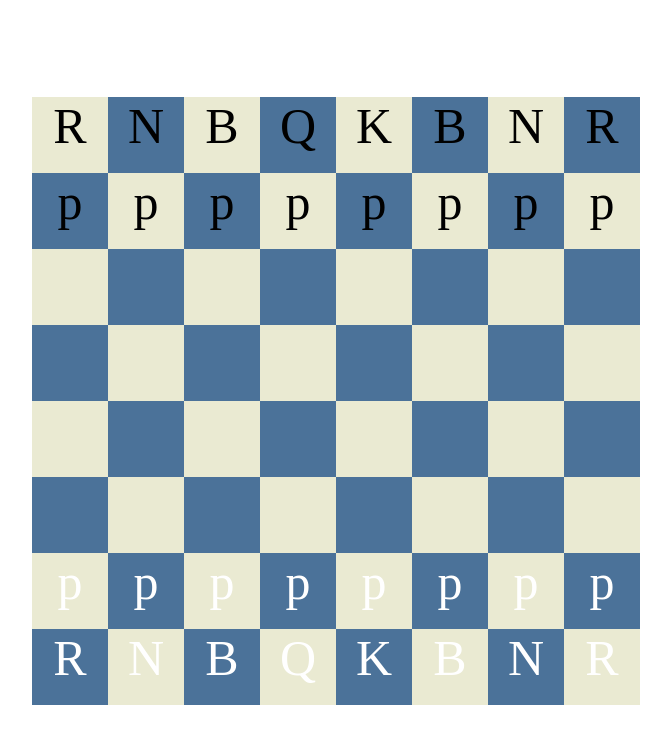
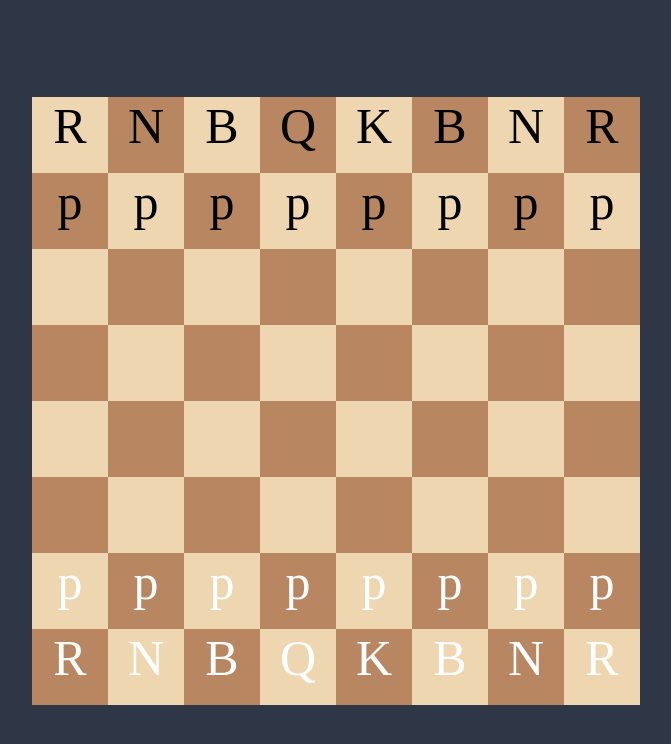
Before and after one commit to IgrisBRC/chesslol, a website: page public/index.html in a window 1280 px wide. Shown: the whole page, without its empty margins (305-976 px from the left). Drawn offline with Linux system fonts and the light colour scheme.

Commit message:
changed the styling a bit

```diff
--- a/public/style.css
+++ b/public/style.css
@@ -20,13 +20,14 @@
 }
 
 .white{
-    background-color: #eaead2;
-    /*background-color: #4b7299; */
+    /*background-color: #eaead2;*/
+    background-color: #EDD6B0;
     color: #4b7299;
 }
 
 .black{
-    background-color: #4b7299;
+    /*background-color: #4b7299; */
+    background-color: #B88762;
     color: #eaead2;
 }
 
@@ -37,6 +38,7 @@ body{
     justify-content: center;
     align-items: center;
     margin: 1px;
+    background-color: #2F3646;
 }
 
 .chess-board{
```
